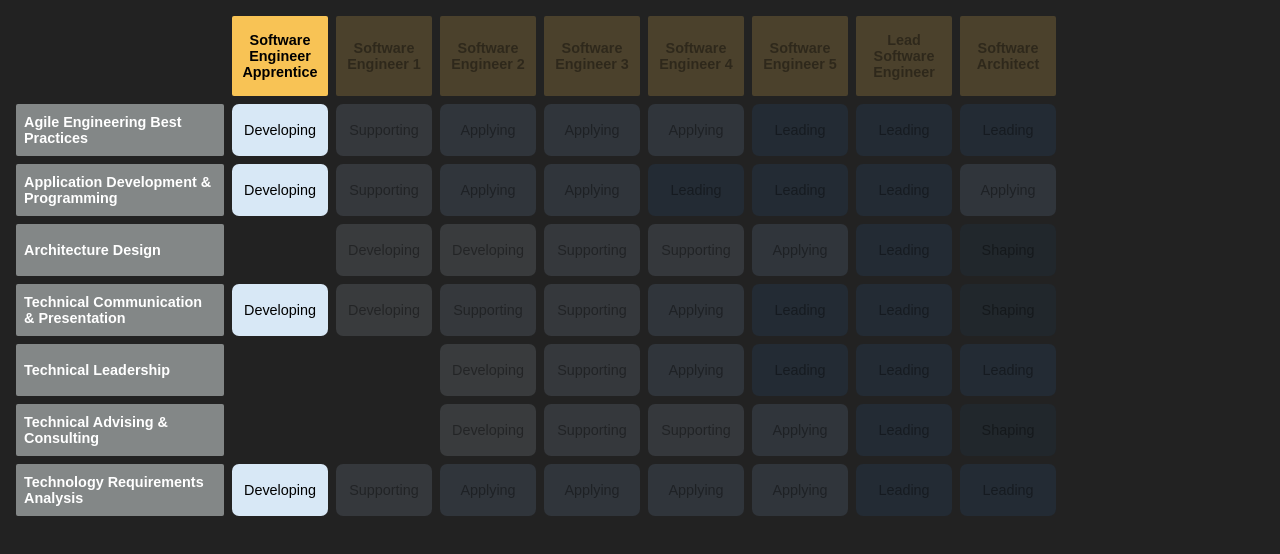
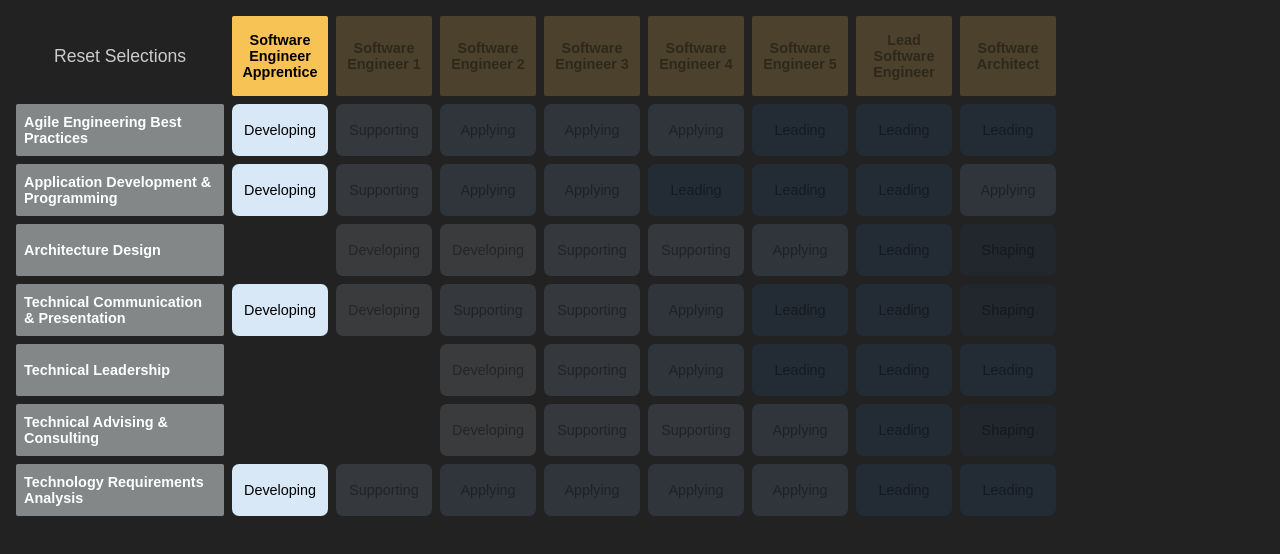
Before and after one commit to Babblesort/wwt-se-career-framework, a React (Create React App) app: page / in a window 1280 px wide. Both pictures are taken after a click on the button "Software Engineer Apprentice". Shown: the top 554 px of the page. Built offline with nearby package versions, Linux system fonts and the light colour scheme.

Commit message:
add a reset button that appears when a title or skill is chosen - pm

```diff
--- a/src/App.js
+++ b/src/App.js
@@ -9,13 +9,20 @@ const App = () => {
   const [activeTitle, setActiveTitle] = useState(null);
   const [activeSkill, setActiveSkill] = useState(null);
 
+  const handleReset = () => {
+    setActiveTitle(null);
+    setActiveSkill(null);
+  };
+
   return (
     <>
       <div className="se-grid">
         <JobTitlesRow
           titles={jobTitles}
           activeTitle={activeTitle}
+          activeSkill={activeSkill}
           onTitleChange={setActiveTitle}
+          onReset={handleReset}
         />
 
         {jobSkills.map((skill) => (
--- a/src/JobTitlesRow.js
+++ b/src/JobTitlesRow.js
@@ -1,6 +1,12 @@
 import React from 'react';
 import classNames from 'classnames';
-const JobTitlesRow = ({ titles, activeTitle, onTitleChange }) => {
+const JobTitlesRow = ({
+  titles,
+  activeTitle,
+  activeSkill,
+  onTitleChange,
+  onReset,
+}) => {
   const handleClick = (title) => {
     const nextActiveTitle = title === activeTitle ? null : title;
     onTitleChange(nextActiveTitle);
@@ -8,7 +14,13 @@ const JobTitlesRow = ({ titles, activeTitle, onTitleChange }) => {
 
   return (
     <>
-      <div />
+      {activeTitle !== null || activeSkill !== null ? (
+        <button className="reset-button" type="button" onClick={onReset}>
+          Reset Selections
+        </button>
+      ) : (
+        <div />
+      )}
       {titles.map((title) => {
         const titleClass = classNames('job-title', {
           inactive: activeTitle != null && title !== activeTitle,
--- a/src/app.scss
+++ b/src/app.scss
@@ -5,6 +5,19 @@
   grid-template-rows: 5rem repeat(7, 3.25rem);
   column-gap: 0.5rem;
   row-gap: 0.5rem;
+}
+
+.reset-button {
+  cursor: pointer;
+  background-color: transparent;
+  border: none;
+  font-size: 1.1rem;
+  color: #cccccc;
+
+  &:hover {
+    text-decoration: underline;
+    color: #ffffff;
+  }
 }
 
 .job-title {
```
